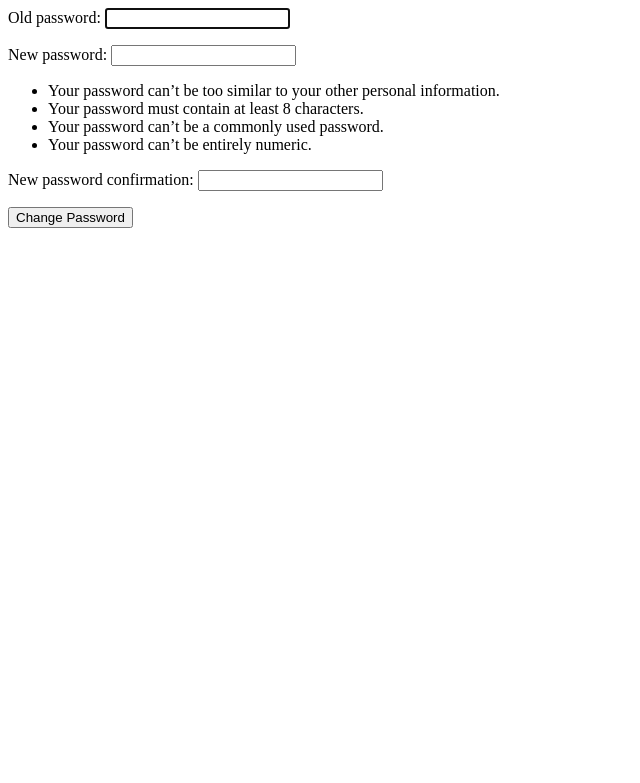
After one commit to dineshpiyasamara/studio-management-system-using-django, a Django app: page /employees/1/change-password/ in a window 1280 px wide. The commit adds this page. Shown: the top 783 px of the page, without its empty margins (0-640 px from the left). Run offline with Django 3.2, Linux system fonts and the light colour scheme; a user stored in the database is signed in.

Commit message:
add edit password

```diff
--- /dev/null
+++ b/system/templates/change-password.html
@@ -0,0 +1,15 @@
+<html lang="en">
+<head>
+    <meta charset="UTF-8">
+    <meta http-equiv="X-UA-Compatible" content="IE=edge">
+    <meta name="viewport" content="width=device-width, initial-scale=1.0">
+    <title>Change Password</title>
+</head>
+<body>
+    <form action="" method="POST">
+        {% csrf_token %}
+        {{ form.as_p }}
+        <button>Change Password</button>
+    </form>
+</body>
+</html>
--- a/system/templates/emp_details.html
+++ b/system/templates/emp_details.html
@@ -7,6 +7,7 @@
 </head>
 <body>
     <h1>{{ title }}</h1>
+
     <form action="" method="POST">
         {% csrf_token %}
         <table>
@@ -46,9 +47,12 @@
                 </td>
             </tr>
             <tr>
-                <td><button type="submit">Save</button></td>
+                <td><button type="submit" name="edit_bio">Save</button></td>
             </tr>
         </table>
+
+        <p>Do you want to update your password? <a href="./change-password/">Click here</a></p>
+
     </form>
 
     <div><a href="{% url 'employees' %}">Back</a></div>
--- a/system/templates/register.html
+++ b/system/templates/register.html
@@ -7,6 +7,7 @@
  </head>
  <body>
     <h1>{{ title }}</h1>
+
     <form method="POST">
         {% csrf_token %}
         {{ form }}
--- a/system/urls.py
+++ b/system/urls.py
@@ -1,6 +1,7 @@
 from django.contrib import admin
 from django.urls import path
 from system import views
+from .views import MpPasswordChangeView
 
 urlpatterns = [
     path('', views.home, name='home'),
@@ -10,6 +11,7 @@ urlpatterns = [
     path('employees/', views.employee, name='employees'),
     path('employees/add/', views.registerUser, name='register'),
     path('employees/<str:name>/', views.editUser, name='edit'),
+    path('employees/<str:name>/change-password/', MpPasswordChangeView.as_view() , name='password'),
 
     path('login/', views.loginUser, name='login'),
     path('logout/', views.logoutUser, name='logout'),
--- a/system/views.py
+++ b/system/views.py
@@ -1,12 +1,16 @@
-from django.db.models.base import Model
 from django.shortcuts import render, redirect
+from django.urls import reverse_lazy
 from .models import *
+
 from django.contrib.auth import authenticate, login, logout
 from django.contrib.auth.decorators import login_required
 from django.contrib.auth.models import User
+from django.contrib.auth.views import PasswordChangeView
+
 from system.forms import *
 from django.http import JsonResponse
 from django.db.models import Sum
+from django.contrib import messages
 
 
 def loginUser(request):
@@ -196,6 +200,7 @@ def registerUser(request):
 
             emp_obj = Account(user = User.objects.all().last())
             emp_obj.save()
+
             return redirect("../")
     form = NewUserForm()
     return render (request, "register.html", {
@@ -238,6 +243,8 @@ def editUser(request, name):
         accountdata.gender = gender
         accountdata.save()
 
+        messages.info(request, "Your bios save successful")
+
         userdata = User.objects.get(id=request.user.id)
         accountdata = Account.objects.get(user=request.user.id)
 
@@ -250,13 +257,16 @@ def editUser(request, name):
         data.append(accountdata.gender)
 
         data = [x if x!=None else "" for x in data]
-
-        return render(request, "emp_details.html", {
-            'title': title,
-            'data':data,
-        })
+        return redirect('employees')
 
     return render(request, "emp_details.html", {
         'title': title,
         'data':data,
     })
+
+
+class MpPasswordChangeView(PasswordChangeView):
+    model = User
+    template_name = "change-password.html"
+    success_url = reverse_lazy('employees')
+    success_message = "Password Changed Successfull"
```
Also changed, not shown: system/templates/employees.html (+7 -0 lines), db.sqlite3.
